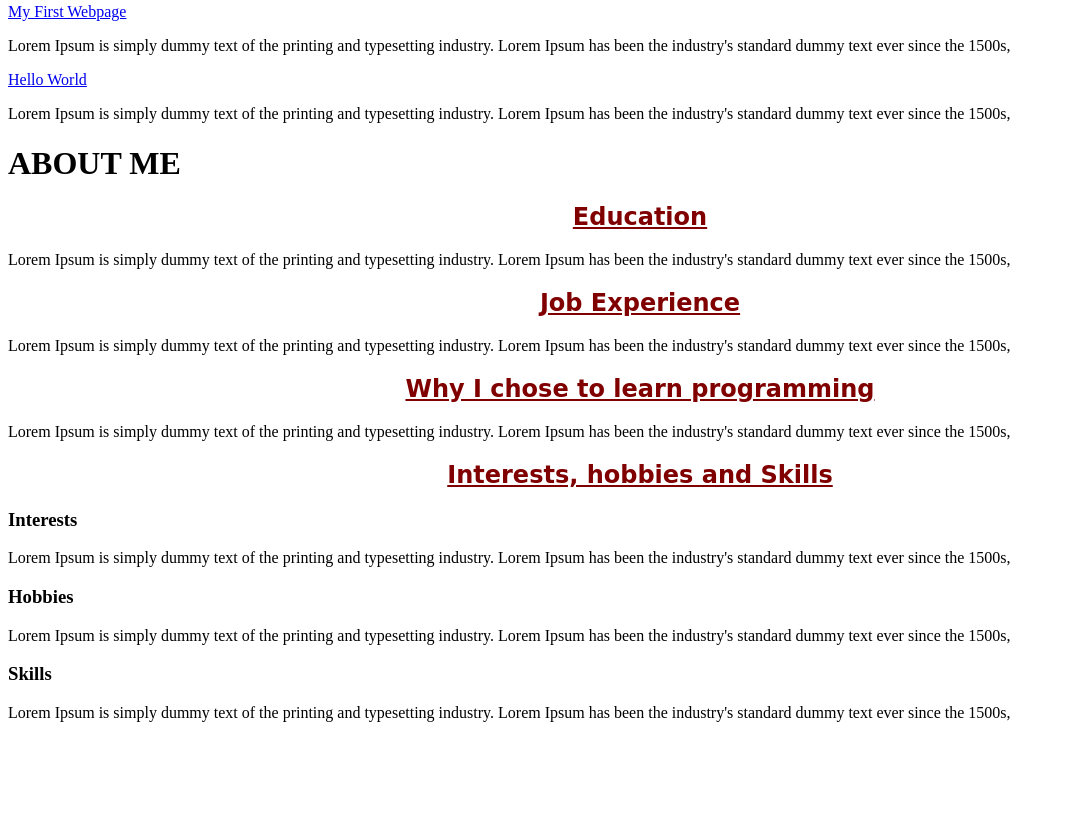
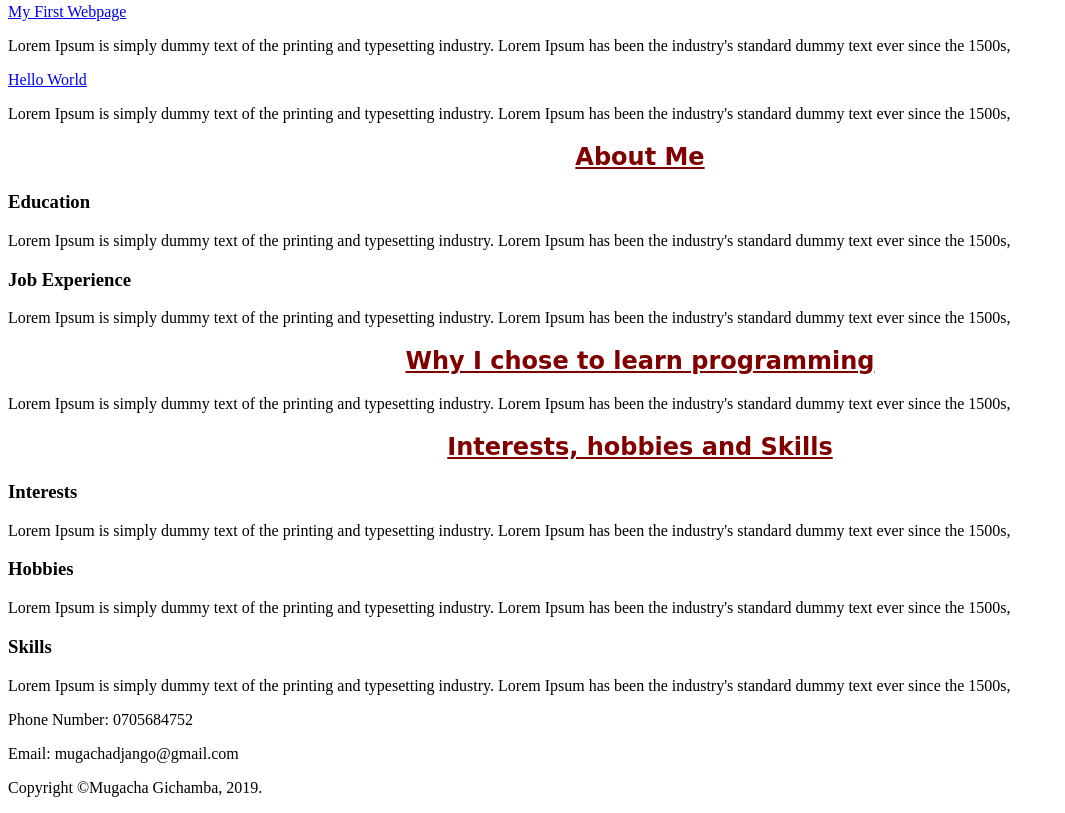
Before and after one commit to MugachaGichamba/MugachaGichamba.github.io, a plain HTML site: page index.html in a window 1280 px wide. Shown: the part 430-1243 px from the top of the page, without its empty margins (0-1065 px from the left). Before the commit the page ends 1168 px from the top, so only its background shows below. Drawn offline with Linux system fonts and the light colour scheme.

Commit message:
Added footer to index.html

```diff
--- a/index.html
+++ b/index.html
@@ -25,19 +25,25 @@
         <p>Lorem Ipsum is simply dummy text of the printing and typesetting industry.
               Lorem Ipsum has been the industry's standard dummy text ever since the 1500s, </p>
       </div>
+
     <div class="about_me">
-          <h1>ABOUT ME</h1>
-          <h2 class="education">Education</h2>
+      <h2>About Me</h2>
+            <div class="education">
+              <h3>Education</h3>
               <p>Lorem Ipsum is simply dummy text of the printing and typesetting industry.
                 Lorem Ipsum has been the industry's standard dummy text ever since the 1500s,</p>
-          <h2 class="job_experience">Job Experience</h2>
+            </div>
+            <div class="job_experience">
+              <h3>Job Experience</h3>
               <p>Lorem Ipsum is simply dummy text of the printing and typesetting industry.
                 Lorem Ipsum has been the industry's standard dummy text ever since the 1500s,</p>
-          <h2 class="reasons">Why I chose to learn programming</h2>
+            </div>
+  </div>
+  <div class="reasons">
+  <h2>Why I chose to learn programming</h2>
   <p>Lorem Ipsum is simply dummy text of the printing and typesetting industry.
     Lorem Ipsum has been the industry's standard dummy text ever since the 1500s,</p>
-
-      </div
+</div>
       <div class="extra">
         <h2>Interests, hobbies and Skills</h2>
           <h3 class="extra_heading">Interests</h3>
@@ -51,8 +57,12 @@
              Lorem Ipsum has been the industry's standard dummy text ever since the 1500s,</p>
 
       </div>
+      <footer>
+        <p>Phone Number: 0705684752</p>
+        <p>Email: mugachadjango@gmail.com</p>
+        <p class="cop">Copyright &copy;Mugacha Gichamba, 2019.</p>
 
-    </div>
+      </footer>
 
   </body>
 </html>
```
Lines whose indentation alone changed are shown as unchanged.
